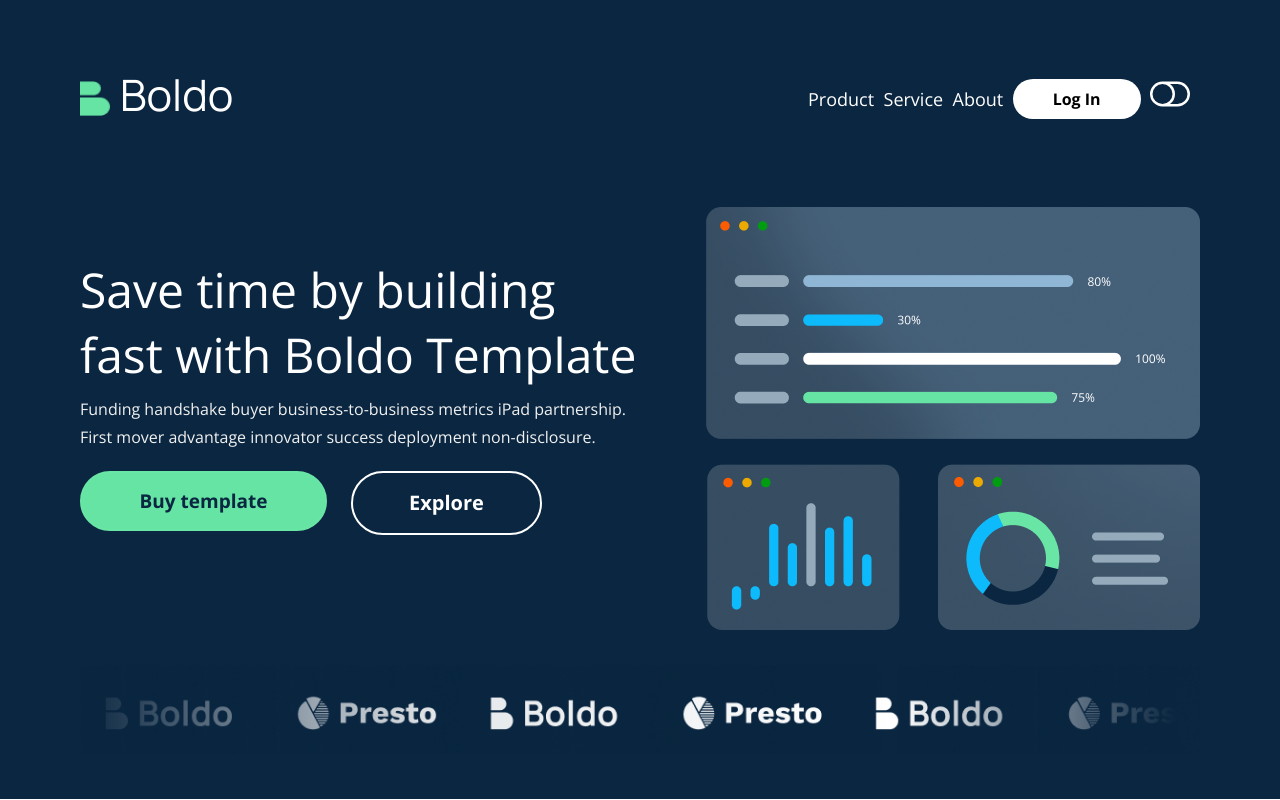
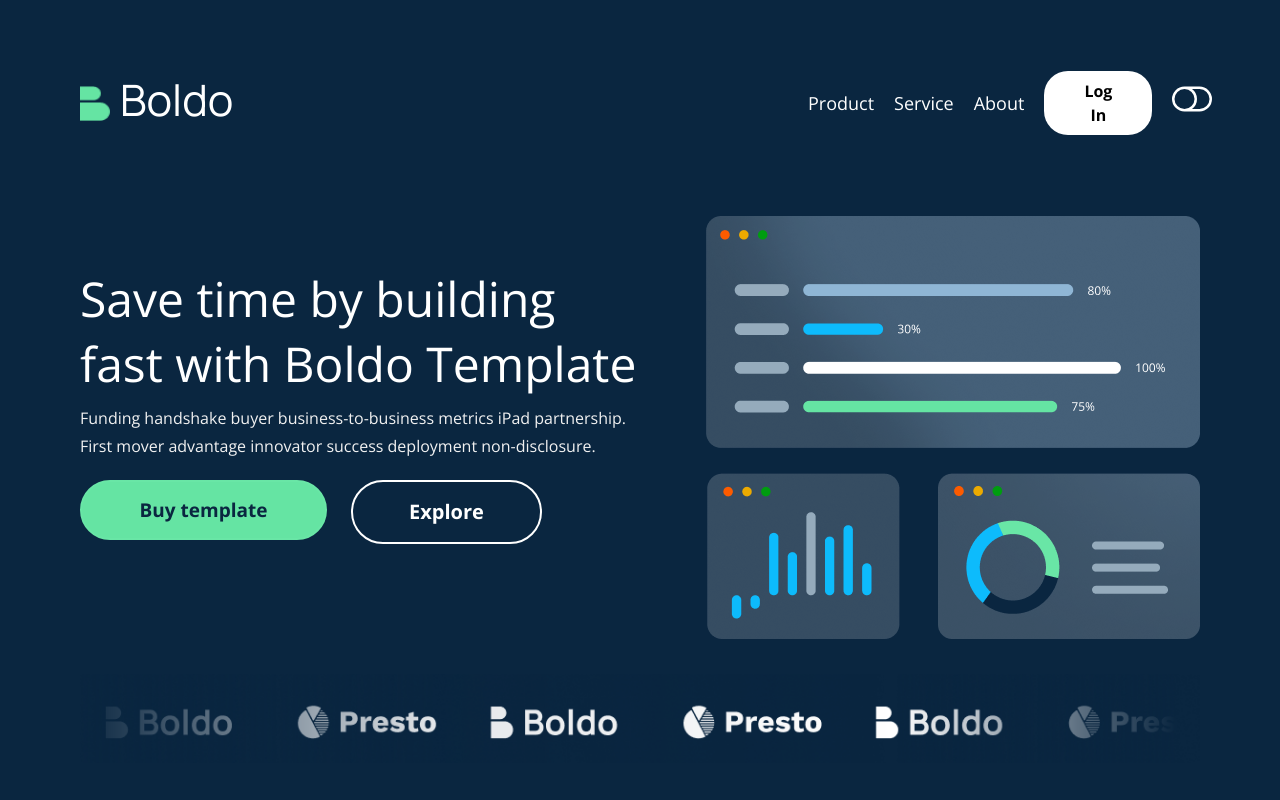
Before and after one commit to olaishola05/Boldo-UI, a React (Create React App) app: page / in a window 1280 px wide. Shown: the top 800 px of the page. Built offline with nearby package versions, Linux system fonts and the light colour scheme.

Commit message:
Fix styling with dynamic page

```diff
--- a/src/components/Layouts/Layout.module.css
+++ b/src/components/Layouts/Layout.module.css
@@ -83,12 +83,15 @@ a {
   font-weight: 400;
 }
 
-.navcontainer ul {
+.navigationMenu {
   width: 35%;
-  list-style: none;
+}
+
+.navigationMenu ul{
   display: flex;
   justify-content: space-between;
   align-items: center;
+  gap: 20px;
 }
 
 .navbtn {
@@ -246,8 +249,7 @@ a {
   margin-left: 20px;
 }
 
-.dynamicNav ul {
-  width: 30%;
+.dynamicNav .navigationMenu ul {
   list-style: none;
   display: flex;
   justify-content: space-between;
@@ -303,7 +305,7 @@ a {
   background-color: #fff;
   color: black;
   width: 100%;
-  padding: 20px 80px;
+  padding: 71px 80px;
   display: flex;
   justify-content: space-between;
 }
@@ -353,7 +355,7 @@ a {
     padding: 40px 20px;
   }
 
-  .navcontainer ul {
+  .navigationMenu ul {
     position: absolute;
     top: 90px;
     left: 0;
@@ -366,7 +368,7 @@ a {
     display: none;
   }
 
-  .navcontainer.expanded ul{
+  .navigationMenu.expanded ul{
     display: block;
   }
 
--- a/src/components/Layouts/TopBar.jsx
+++ b/src/components/Layouts/TopBar.jsx
@@ -66,6 +66,7 @@ function TopBar() {
 
       </button>
 
+      <div className={styles.navigationMenu}>
         <ul>
           { links.map((link) => (
             <li key={link.to}>
@@ -83,8 +84,8 @@ function TopBar() {
               {isTheme ? <BsToggleOn /> : <BsToggleOff />}
             </li>
           )}
-
         </ul>
+      </div>
     </div>
   );
 }
```
Lines whose indentation alone changed are shown as unchanged.
